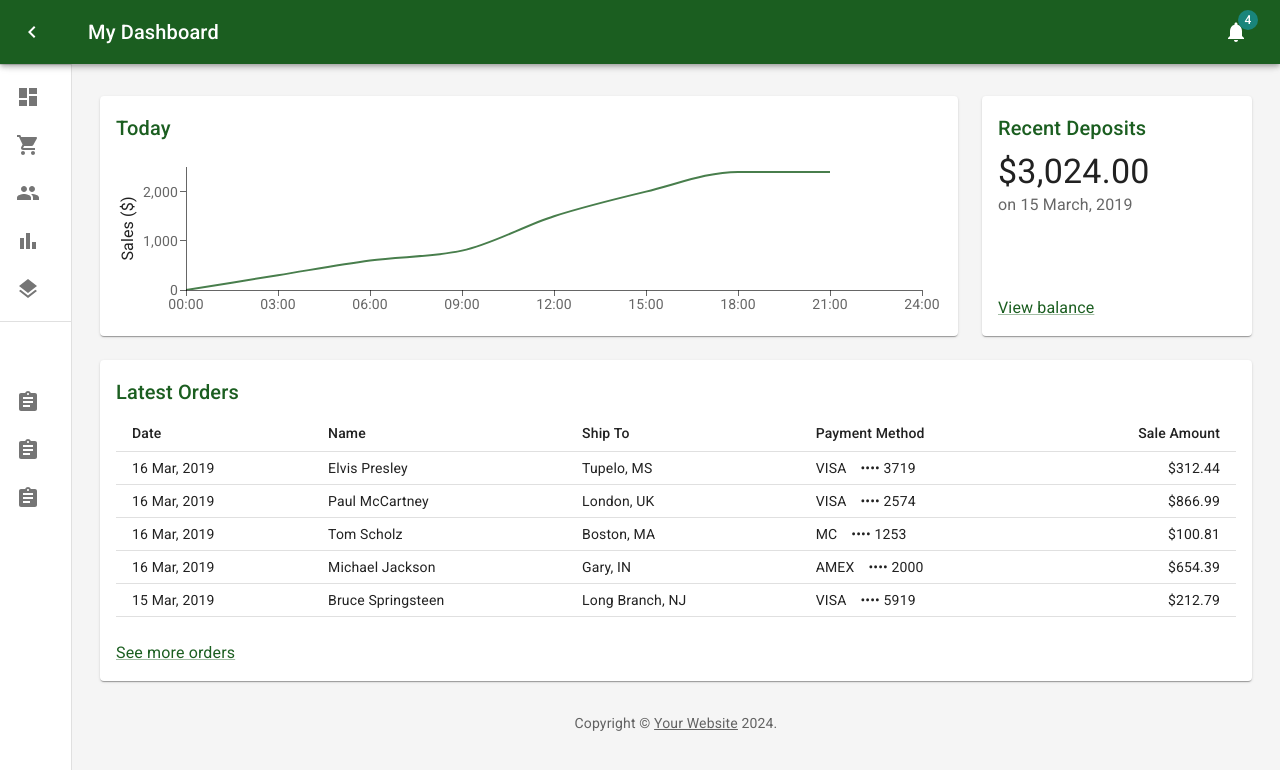
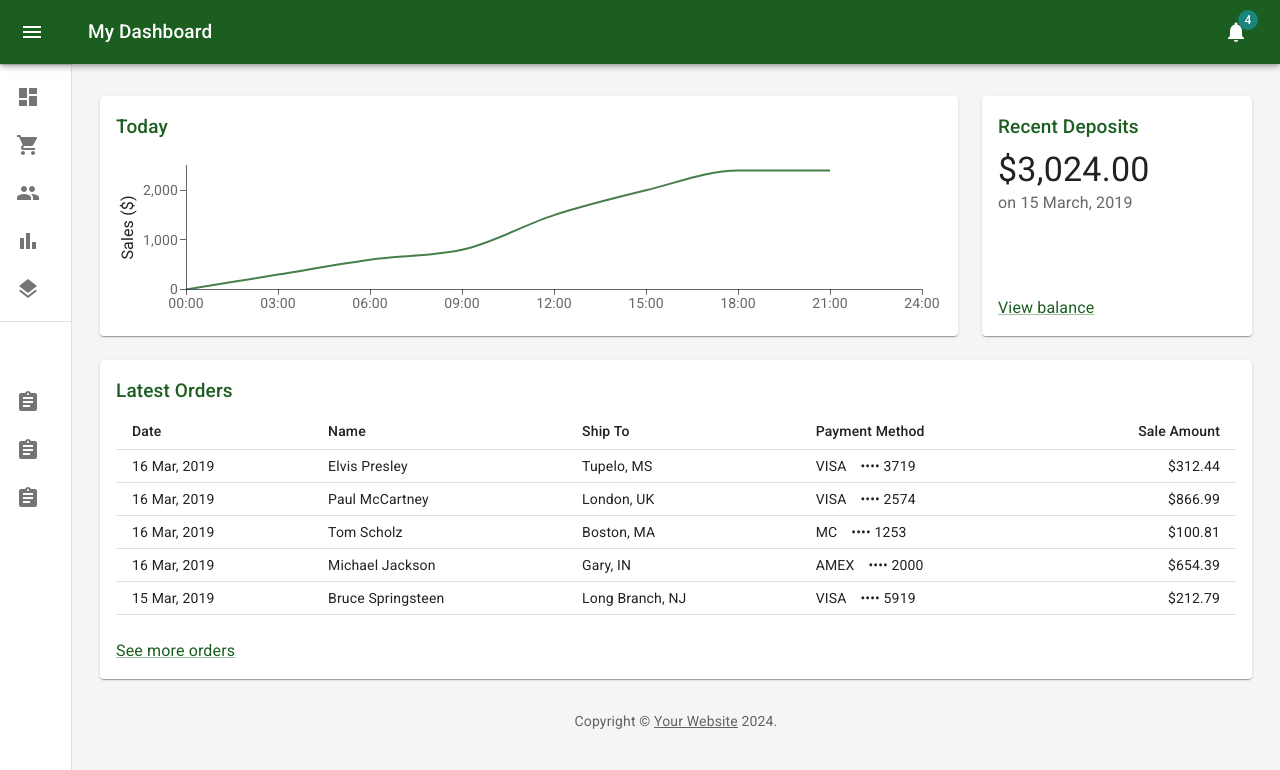
Before and after one commit to TatsianaLohinava/visual-testing-tools, a React (Vite) app: page / in a window 1280 px wide. Both pictures are taken after a click on the button "close drawer". Shown: the top 770 px of the page. Built offline with nearby package versions, Linux system fonts and the light colour scheme.

Commit message:
add changes

```diff
--- a/src/Dashboard.tsx
+++ b/src/Dashboard.tsx
@@ -114,7 +114,7 @@ export default function Dashboard() {
               ...(open && { display: "none" }),
             }}
           >
-            <ChevronLeftIcon />
+            <MenuIcon />
           </IconButton>
           <Typography
             component="h1"
--- a/src/theme.tsx
+++ b/src/theme.tsx
@@ -16,7 +16,7 @@ const theme = createTheme({
   },
   typography: {
     h6: {
-      fontSize: 20,
+      fontSize: 19,
     },
   },
 });
```
